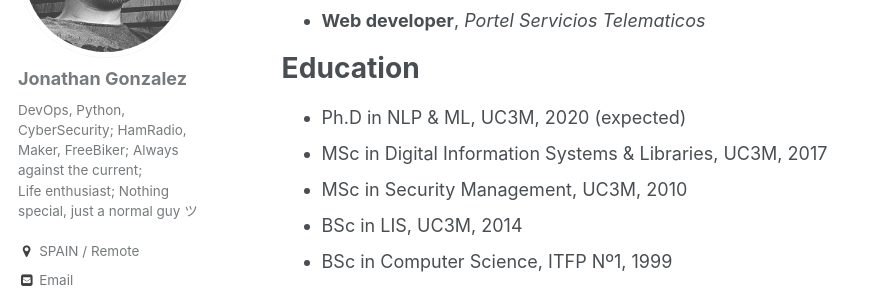
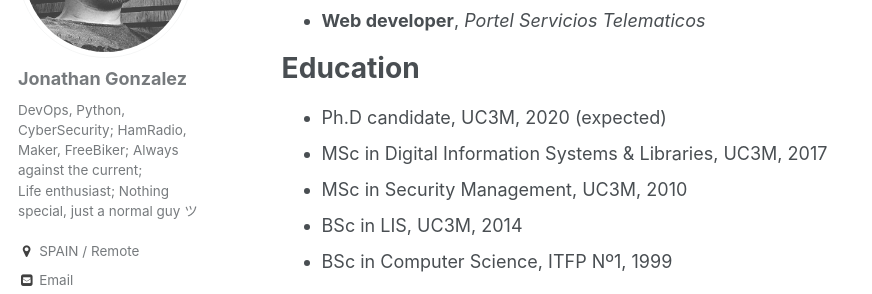
Before and after one commit to ea1het/0x30.io, a Jekyll site: the page built from _pages/cv.md, in a window 1280 px wide and 900 px high, scrolled down 1456 px. Shown: the part 153-447 px from the top of the window, without its empty margins (0-872 px from the left). Built offline with Jekyll 4.4.1, drawn with Linux system fonts in a browser that asks for light colours.

Commit message:
Update on education

```diff
--- a/_pages/cv.md
+++ b/_pages/cv.md
@@ -47,7 +47,7 @@ Work experience
 
 Education
 ======
-* Ph.D in NLP & ML, UC3M, 2020 (expected)
+* Ph.D candidate, UC3M, 2020 (expected)
 * MSc in Digital Information Systems & Libraries, UC3M, 2017
 * MSc in Security Management, UC3M, 2010
 * BSc in LIS, UC3M, 2014
```
